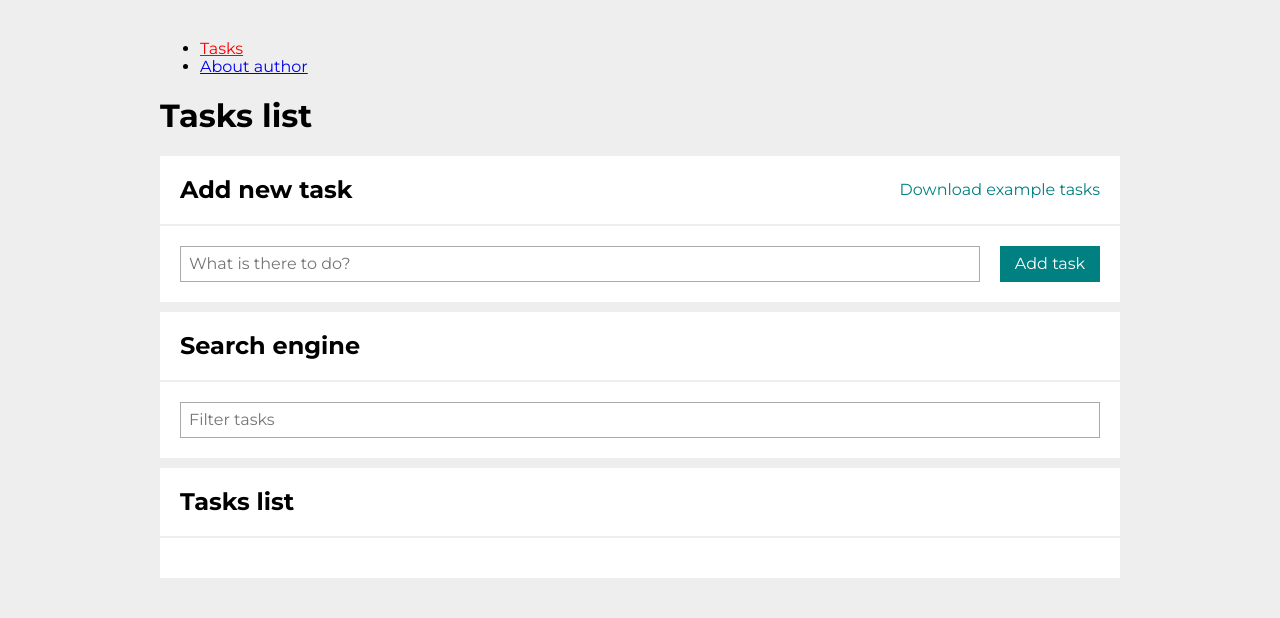
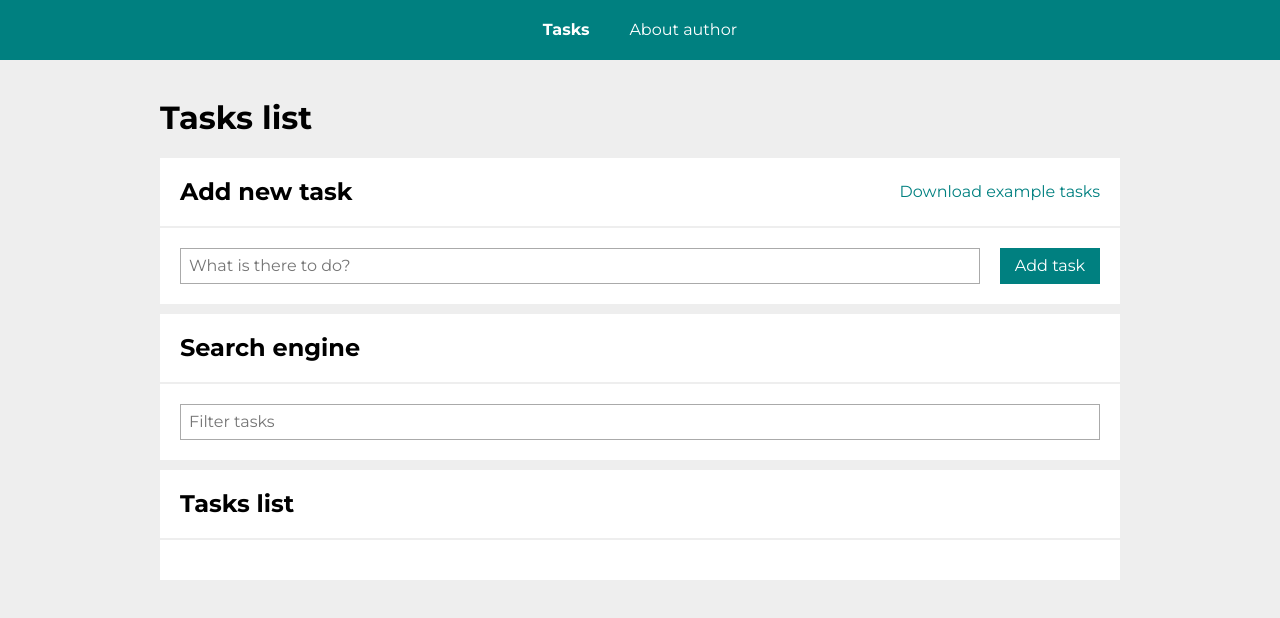
Before and after one commit to Adrode/todos-list-react-ts, a React (Create React App) app: page /author#/tasks in a window 1280 px wide. Shown: the top 618 px of the page. Built offline with nearby package versions, Linux system fonts and the light colour scheme.

Commit message:
nav styling, cursor pointer added to all of the buttons

```diff
--- a/src/App.js
+++ b/src/App.js
@@ -1,24 +1,24 @@
 import { Switch, Route, HashRouter, Redirect } from "react-router-dom/cjs/react-router-dom.min";
+import { StyledNav, StyledList, StyledListElement, StyledNavLink } from "./styled";
 import TasksPage from "./features/tasks/TasksPage";
 import TaskPage from "./features/tasks/TaskPage";
 import AuthorPage from "./features/AuthorPage";
-import { StyledNavLink } from "./styled";
 
 const App = () => (
     <HashRouter>
-        <nav>
-            <ul>
-                <li>
+        <StyledNav>
+            <StyledList>
+                <StyledListElement>
                     <StyledNavLink to="/tasks">
                         Tasks
                     </StyledNavLink>
-                </li>
-                <li>
+                </StyledListElement>
+                <StyledListElement>
                     <StyledNavLink to="/author">
                         About author
                     </StyledNavLink>
-                </li>
-            </ul>
+                </StyledListElement>
+            </StyledList>
             <Switch>
                 <Route path="/tasks/:id">
                     <TaskPage />
@@ -33,7 +33,7 @@ const App = () => (
                     <Redirect to="/tasks" />
                 </Route>
             </Switch>
-        </nav>
+        </StyledNav>
     </HashRouter>
 );
 
--- a/src/GlobalStyle.js
+++ b/src/GlobalStyle.js
@@ -11,10 +11,7 @@ export const GlobalStyle = createGlobalStyle`
 
     body {
         font-family: 'Montserrat', sans-serif;
-        max-width: 1000px;
-        margin: 40px auto;
-        padding: 0 20px;
-        background-color: #eee;
+        background-color: ${({ theme }) => theme.color.gallery};
         word-break: break-word;
     }
 `;
--- /dev/null
+++ b/src/common/Container/index.js
@@ -0,0 +1,7 @@
+import styled from "styled-components";
+
+export const Container = styled.div`
+    max-width: 1000px;
+    margin: 40px auto;
+    padding: 0 20px;
+`;
--- a/src/features/AuthorPage/index.js
+++ b/src/features/AuthorPage/index.js
@@ -1,25 +1,26 @@
+import { Container } from "../../common/Container";
 import Header from "../../common/Header";
 import Section from "../../common/Section";
 
 const AuthorPage = () => (
-    <>
+    <Container>
         <Header title="Information about author" />
         <Section
             title="Adrian Woźniak"
             body={
                 <>
-                    Nazywam się <strong>Adrian</strong>. Mieszkam we Wrocławiu. Obecnie pracuję jako
-                    kierownik restauracji w jednej z wrocławskich restauracji KFC. Ukończyłem technikum informatyczne i po czasie
-                    uznałem że chciałbym wrócić do zawodu, także zdecydowałem się na podjęcie kursu u <b>Krzyśka i ekipy w YouCode.</b>
-                    <br /><br />Interesuję się głównie muzyką oraz motocyklami.<br />Jeżeli chodzi o muzykę, to
-                    słucham wielu rzeczy z różnych
-                    gatunków, tj. <i>rock, rap, blues, funk, pop, punk, grunge, metal, techno,</i> itp.<br />
-                    Jeszcze rok temu posiadałem motocykl, Suzuki SV650, lecz sprzedałem go ponieważ potrzebowałem samochodu,
-                    lecz obecnie oszczędzam aby kupić kolejny motocykl, ponieważ <em>bardzo</em> mi tego brakuje.
+                    My name is <strong>Adrian</strong>. I live in Wroclaw. Currently I work as
+                    restaurant manager in one of the KFC restaurants in Wrocław. I graduated from an IT technical school and after some time
+                    I decided that I would like to return to my profession, so I decided to take a course with <b>Krzysiek and the team at YouCode.</b>
+                    <br /><br />I am mainly interested in music and motorcycles.<br />When it comes to music,
+                    I listen to a lot of different things
+                    genres, i.e. <i>rock, rap, blues, funk, pop, punk, grunge, metal, techno,</i> etc.<br />
+                    I had a motorcycle, a Suzuki SV650, but I sold it because I needed a car.
+                    Currently I'm saving up to buy another motorcycle because I <em>really</em> miss it.
                 </>
             }
         />
-    </>
+    </Container>
 );
 
 export default AuthorPage;
--- a/src/features/tasks/FeatureButton/index.js
+++ b/src/features/tasks/FeatureButton/index.js
@@ -7,6 +7,7 @@ export const FeatureButton = styled.button`
     background-color: transparent;
     color: ${({ theme }) => theme.color.teal};
     transition: color 0.3s;
+    cursor: pointer;
 
 
     @media (max-width: ${({ theme }) => theme.breakpoint.mobileMax}px) {
--- a/src/features/tasks/TaskPage/index.js
+++ b/src/features/tasks/TaskPage/index.js
@@ -3,13 +3,14 @@ import { useParams } from "react-router-dom/cjs/react-router-dom.min";
 import Header from "../../../common/Header";
 import Section from "../../../common/Section";
 import { selectTaskById } from "../tasksSlice";
+import { Container } from "../../../common/Container";
 
 const TaskPage = () => {
     const { id } = useParams();
     const task = useSelector(state => selectTaskById(state, id));
 
     return (
-        <>
+        <Container>
             <Header title="Task details" />
             <Section
                 title={task ? task.content : "Task not found"}
@@ -18,7 +19,7 @@ const TaskPage = () => {
                     : ""
                 }
             />
-        </>
+        </Container>
     )
 };
 
--- a/src/features/tasks/TasksPage/Form/styled.js
+++ b/src/features/tasks/TasksPage/Form/styled.js
@@ -26,6 +26,8 @@ export const Button = styled.button`
     justify-content: center;
     transition: 0.3s;
 
+    cursor: pointer;
+
     @media (max-width: ${({ theme }) => theme.breakpoint.mobileMax}px) {
         flex-basis: 100%;
     }
--- a/src/features/tasks/TasksPage/TasksList/index.js
+++ b/src/features/tasks/TasksPage/TasksList/index.js
@@ -1,6 +1,6 @@
-import { Link, useLocation } from "react-router-dom/cjs/react-router-dom.min";
+import { useLocation } from "react-router-dom/cjs/react-router-dom.min";
 import { useSelector, useDispatch } from "react-redux";
-import { StyledTasks, Element, Button, Content } from "./styled";
+import { StyledTasks, Element, Button, Content, StyledNavLink } from "./styled";
 import { selectHideDone, removeTask, toggleTaskDone, selectTasksByQuery } from "../../tasksSlice";
 import searchQueryParamName from "../searchQueryParamName";
 
@@ -29,7 +29,7 @@ const TasksList = () => {
                     <Content
                         $done={task.done}
                     >
-                        <Link to={`/tasks/${task.id}`}>{task.content}</Link>
+                        <StyledNavLink to={`/tasks/${task.id}`}>{task.content}</StyledNavLink>
                     </Content>
                     <Button
                         $remove
--- a/src/features/tasks/TasksPage/TasksList/styled.js
+++ b/src/features/tasks/TasksPage/TasksList/styled.js
@@ -1,3 +1,4 @@
+import { NavLink } from "react-router-dom/cjs/react-router-dom.min";
 import styled, { css } from "styled-components";
 
 export const StyledTasks = styled.ul`
@@ -23,6 +24,8 @@ export const Button = styled.button`
     min-height: 30px;
     color: ${({ theme }) => theme.color.white};
     transition: 0.3s;
+
+    cursor: pointer;
 
     ${({ $toggleDone }) => $toggleDone && css`
         background-color: ${({ theme }) => theme.color.green};
@@ -52,3 +55,12 @@ export const Content = styled.span`
         text-decoration: line-through;
     `}
 `;
+
+export const StyledNavLink = styled(NavLink)`
+    text-decoration: none;
+    color: ${({ theme }) => theme.color.teal};
+
+    &:hover {
+        filter: brightness(110%);
+    }
+`;
--- a/src/features/tasks/TasksPage/index.js
+++ b/src/features/tasks/TasksPage/index.js
@@ -1,5 +1,6 @@
 import { useSelector } from "react-redux";
 import { selectTasks } from "../tasksSlice";
+import { Container } from "../../../common/Container";
 import Form from "./Form";
 import TasksList from "./TasksList";
 import Buttons from "./Buttons";
@@ -12,7 +13,7 @@ function TasksPage() {
   const tasks = useSelector(selectTasks);
 
   return (
-    <>
+    <Container>
       <Header title="Tasks list" />
 
       <Section
@@ -31,7 +32,7 @@ function TasksPage() {
         extraHeaderContent={<Buttons key={tasks.id} />}
         body={<TasksList key={tasks.id} />}
       />
-    </>
+    </Container>
   );
 }
 
--- a/src/styled.js
+++ b/src/styled.js
@@ -1,8 +1,31 @@
 import { NavLink } from "react-router-dom/cjs/react-router-dom.min";
 import styled from "styled-components";
 
+// import { StyledNav, StyledList, StyledListElement, StyledNavLink } from "./styled";
+
+export const StyledNav = styled.nav`
+`;
+
+export const StyledList = styled.ul`
+    margin: 0;
+    min-height: 60px;
+    background-color: ${({ theme }) => theme.color.teal};
+    display: flex;
+    align-items: center;
+    justify-content: center;
+    padding: 0;
+`;
+
+export const StyledListElement = styled.li`
+    margin: 20px;
+    list-style: none;
+`;
+
 export const StyledNavLink = styled(NavLink)`
+    text-decoration: none;
+    color: ${({ theme }) => theme.color.white};
+
     &.active {
-        color: ${({ theme }) => theme.color.red};
+        font-weight: bold;
     }
 `;
```
